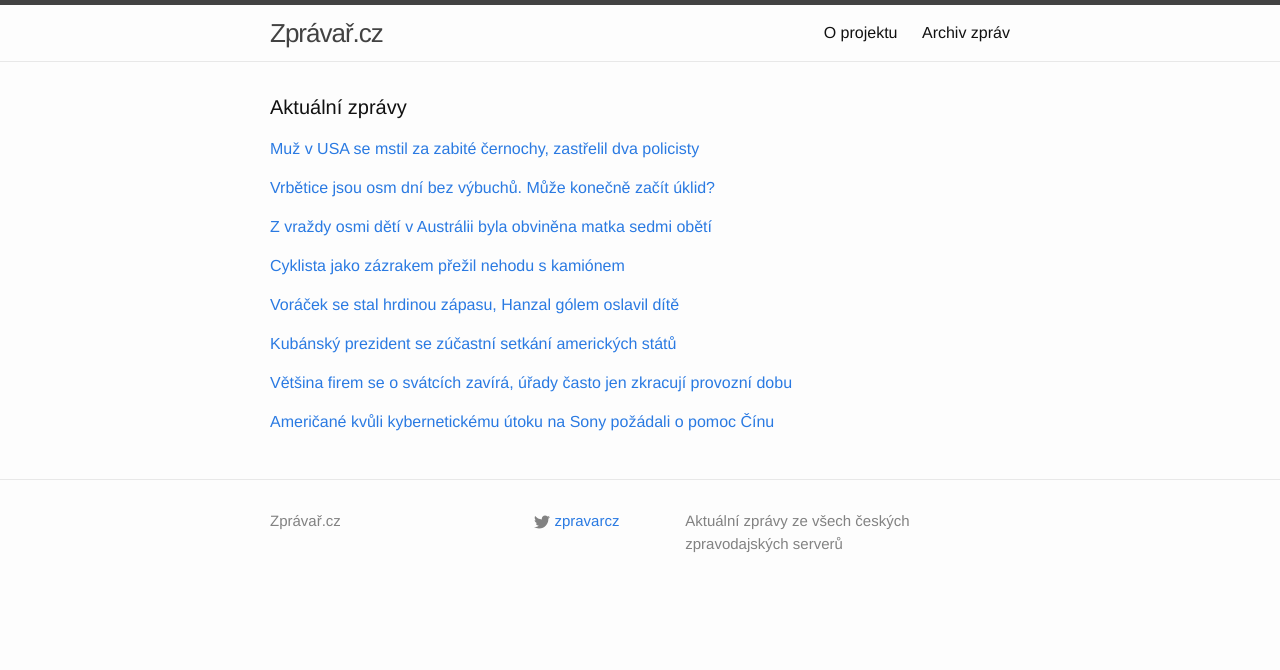
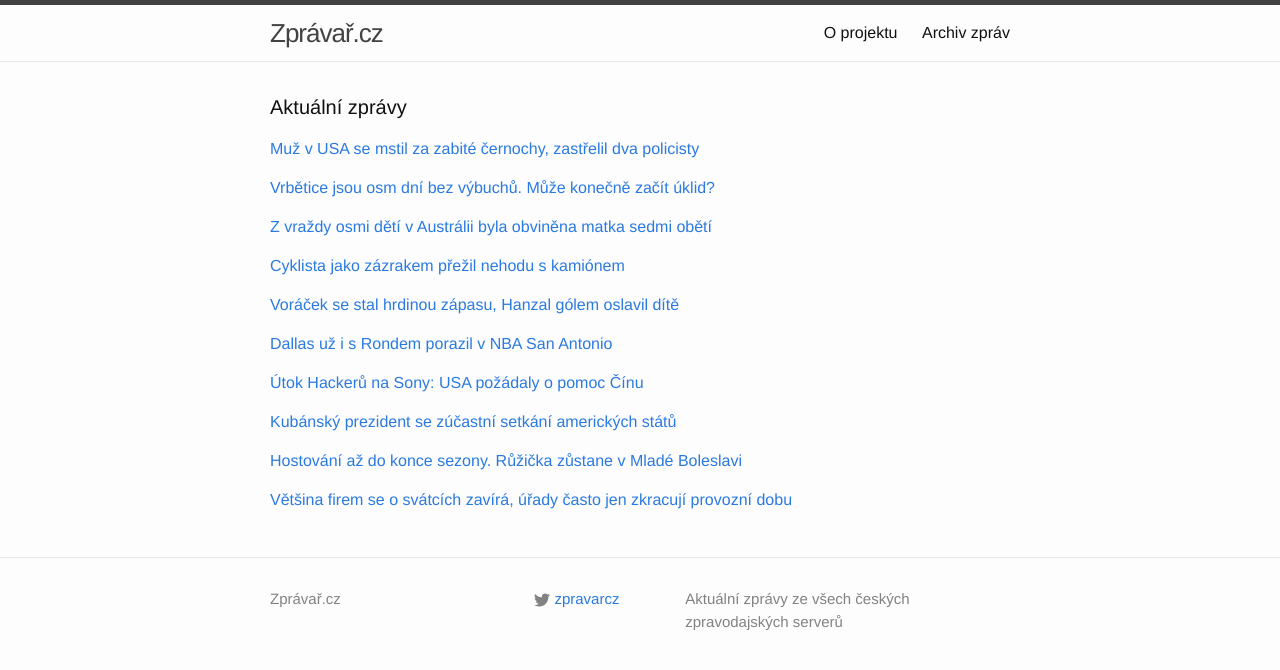
Before and after one commit to adliska/zpravar, a Jekyll site: the page built from index.html, in a window 1280 px wide. Shown: the top 670 px of the page. Built offline with Jekyll 4.4.1, drawn with Linux system fonts in a browser that asks for light colours.

Commit message:
zpravar news update

```diff
--- a/index.html
+++ b/index.html
@@ -56,26 +56,42 @@ layout: default
 <li><a href=http://sport.aktualne.cz/cerstvy-tata-hanzal-slavil-golem-arizona-ale-prohrala/r~fbdcdac288d911e49e4b0025900fea04/>Čerstvý táta Hanzal slavil gólem, Voráček sázel nahrávky - sport.aktualne.cz</a></li>
 <li><a href=http://www.sportovninoviny.cz/zpravy/voracek-ctyrikrat-asistoval-hanzal-oslavil-narozeni-dcery-golem/1161341>Voráček čtyřikrát asistoval, Hanzal oslavil narození dcery gólem - www.sportovninoviny.cz</a></li>
 </ul>
-</div><p><a href="javascript:;" onclick="toggle_visibility('zpravy5')">Kubánský prezident se zúčastní setkání amerických států</a></p>
+</div><p><a href="javascript:;" onclick="toggle_visibility('zpravy5')">Dallas už i s Rondem porazil v NBA San Antonio</a></p>
 <div id="zpravy5" style="display:none">
+<ul>
+<li><a href=http://sport.aktualne.cz/dallas-uz-i-s-rondem-porazil-v-nba-san-antonio/r~4a9014c288f311e49e4b0025900fea04/>Dallas už i s Rondem porazil v NBA San Antonio - sport.aktualne.cz</a></li>
+<li><a href=http://sport.idnes.cz/nba-basketbal-souhrn-0lx-/basket.aspx?c=A141221_100238_sport-basket_ten>Dallas do texaského derby nasadil Ronda. A pokořil San Antonio - sport.idnes.cz</a></li>
+<li><a href=http://www.denik.cz/ostatni_sport/dallas-uz-i-s-rondem-porazil-v-nba-san-antonio-20141221.html>Dallas už i s Rondem porazil v NBA San Antonio - www.denik.cz</a></li>
+<li><a href=http://www.sportovninoviny.cz/zpravy/dallas-uz-i-s-rondem-porazil-v-nba-san-antonio/1161367>Dallas už i s Rondem porazil v NBA San Antonio - www.sportovninoviny.cz</a></li>
+</ul>
+</div><p><a href="javascript:;" onclick="toggle_visibility('zpravy6')">Útok Hackerů na Sony: USA požádaly o pomoc Čínu</a></p>
+<div id="zpravy6" style="display:none">
+<ul>
+<li><a href=http://zpravy.e15.cz/zahranicni/udalosti/utok-hackeru-na-sony-usa-pozadaly-o-pomoc-cinu-1147745>Útok Hackerů na Sony: USA požádaly o pomoc Čínu - zpravy.e15.cz</a></li>
+<li><a href=http://zahranicni.ihned.cz/c1-63286370-americane-kvuli-kybernetickemu-utoku-na-sony-pozadali-o-pomoc-cinu>Američané kvůli kybernetickému útoku na Sony požádali o pomoc Čínu - zahranicni.ihned.cz</a></li>
+<li><a href=http://www.ceskenoviny.cz/zpravy/zpravy/usa-kvuli-hackerskemu-utoku-pozadaly-cinu-o-pomoc/1161331>USA kvůli hackerskému útoku požádaly Čínu o pomoc - www.ceskenoviny.cz</a></li>
+<li><a href=http://www.ceskenoviny.cz/zpravy/zpravy/usa-pry-kvuli-hackerskemu-utoku-pozadaly-cinu-o-pomoc/1161331>USA prý kvůli hackerskému útoku požádaly Čínu o pomoc - www.ceskenoviny.cz</a></li>
+</ul>
+</div><p><a href="javascript:;" onclick="toggle_visibility('zpravy7')">Kubánský prezident se zúčastní setkání amerických států</a></p>
+<div id="zpravy7" style="display:none">
 <ul>
 <li><a href=http://www.tyden.cz/rubriky/zahranici/amerika/kubansky-prezident-se-zucastni-setkani-americkych-statu_327975.html>Kubánský prezident se zúčastní setkání amerických států - www.tyden.cz</a></li>
 <li><a href=http://www.tyden.cz/rubriky/zahranici/amerika/kubansky-prezident-se-poprve-zucastni-setkani-americkych-statu_327975.html>Kubánský prezident se poprvé zúčastní setkání amerických států - www.tyden.cz</a></li>
 <li><a href=http://www.rozhlas.cz/_zprava/kubansky-vudce-castro-si-ceni-obamovy-vstricnosti-na-ideologii-zeme-ale-nic-menit-nebude--1435291>Kubánský vůdce Castro si cení Obamovy vstřícnosti, na ideologii země ale nic měnit nebude - www.rozhlas.cz</a></li>
 <li><a href=http://www.rozhlas.cz/_zprava/usa-obnovuji-diplomaticke-vztahy-s-kubou-vudce-castro-si-ceni-obamovy-vstricnosti--1435291>USA obnovují diplomatické vztahy s Kubou, vůdce Castro si cení Obamovy vstřícnosti  - www.rozhlas.cz</a></li>
 </ul>
-</div><p><a href="javascript:;" onclick="toggle_visibility('zpravy6')">Většina firem se o svátcích zavírá, úřady často jen zkracují provozní dobu</a></p>
-<div id="zpravy6" style="display:none">
+</div><p><a href="javascript:;" onclick="toggle_visibility('zpravy8')">Hostování až do konce sezony. Růžička zůstane v Mladé Boleslavi</a></p>
+<div id="zpravy8" style="display:none">
+<ul>
+<li><a href=http://www.denik.cz/hokej/hostovani-az-do-konce-sezony-ruzicka-zustane-v-mlade-boleslavi-20141221.html>Hostování až do konce sezony. Růžička zůstane v Mladé Boleslavi - www.denik.cz</a></li>
+<li><a href=http://hokej.idnes.cz/martin-ruzicka-brankar-hokej-mlada-boleslav-hostovani-pardubice-p89-/hokej.aspx?c=A141221_090222_hokej_ten>Martin Růžička bude chytat za hokejovou Boleslav do konce sezony - hokej.idnes.cz</a></li>
+<li><a href=http://sport.aktualne.cz/golman-ruzicka-zustane-na-hostovani-v-mlade-boleslavi/r~e590bf4e88e411e4b6d20025900fea04/>Gólman Růžička zůstane na hostování v Mladé Boleslavi - sport.aktualne.cz</a></li>
+</ul>
+</div><p><a href="javascript:;" onclick="toggle_visibility('zpravy9')">Většina firem se o svátcích zavírá, úřady často jen zkracují provozní dobu</a></p>
+<div id="zpravy9" style="display:none">
 <ul>
 <li><a href=http://www.rozhlas.cz/_zprava/vetsina-firem-se-o-svatcich-zavira-urady-casto-jen-zkracuji-provozni-dobu--1435288>Většina firem se o svátcích zavírá, úřady často jen zkracují provozní dobu - www.rozhlas.cz</a></li>
 <li><a href=http://www.rozhlas.cz/_zprava/vetsina-firem-se-o-svatcich-zavira-urady-ale-casto-jen-zkrati-provozni-dobu--1435288>Většina firem se o svátcích zavírá, úřady často jen zkracují provozní dobu - www.rozhlas.cz</a></li>
 <li><a href=http://www.rozhlas.cz/_zprava/velke-firmy-narizuji-pracovnikum-vanocni-dovolene-urady-vetsinou-jen-zkrati-pracovni-dobu--1435288>Velké firmy nařizují pracovníkům vánoční dovolené, úřady většinou jen zkrátí pracovní dobu - www.rozhlas.cz</a></li>
 </ul>
-</div><p><a href="javascript:;" onclick="toggle_visibility('zpravy7')">Američané kvůli kybernetickému útoku na Sony požádali o pomoc Čínu</a></p>
-<div id="zpravy7" style="display:none">
-<ul>
-<li><a href=http://zahranicni.ihned.cz/c1-63286370-americane-kvuli-kybernetickemu-utoku-na-sony-pozadali-o-pomoc-cinu>Američané kvůli kybernetickému útoku na Sony požádali o pomoc Čínu - zahranicni.ihned.cz</a></li>
-<li><a href=http://www.ceskenoviny.cz/zpravy/zpravy/usa-kvuli-hackerskemu-utoku-pozadaly-cinu-o-pomoc/1161331>USA kvůli hackerskému útoku požádaly Čínu o pomoc - www.ceskenoviny.cz</a></li>
-<li><a href=http://www.ceskenoviny.cz/zpravy/zpravy/usa-pry-kvuli-hackerskemu-utoku-pozadaly-cinu-o-pomoc/1161331>USA prý kvůli hackerskému útoku požádaly Čínu o pomoc - www.ceskenoviny.cz</a></li>
-</ul>
 </div></div>
```
